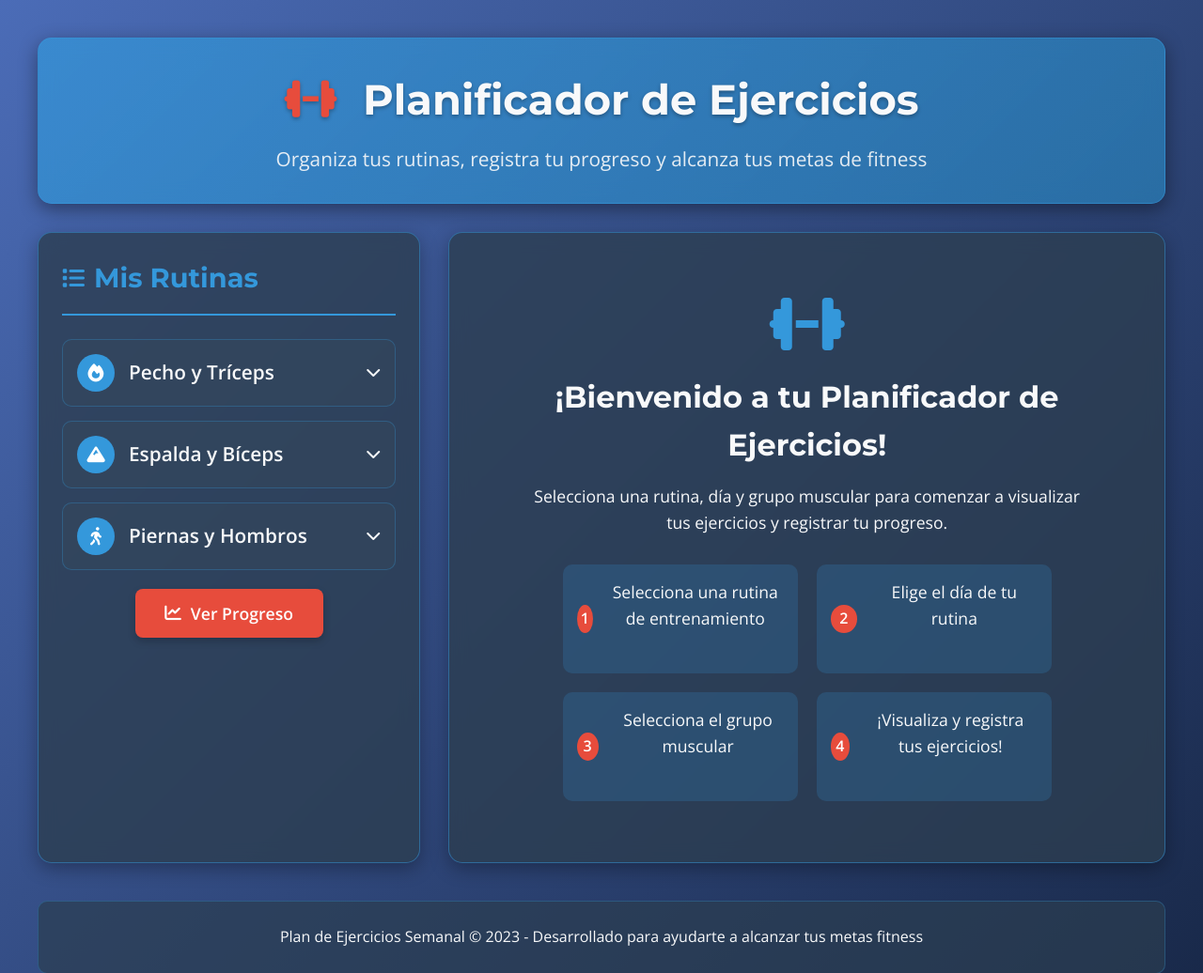
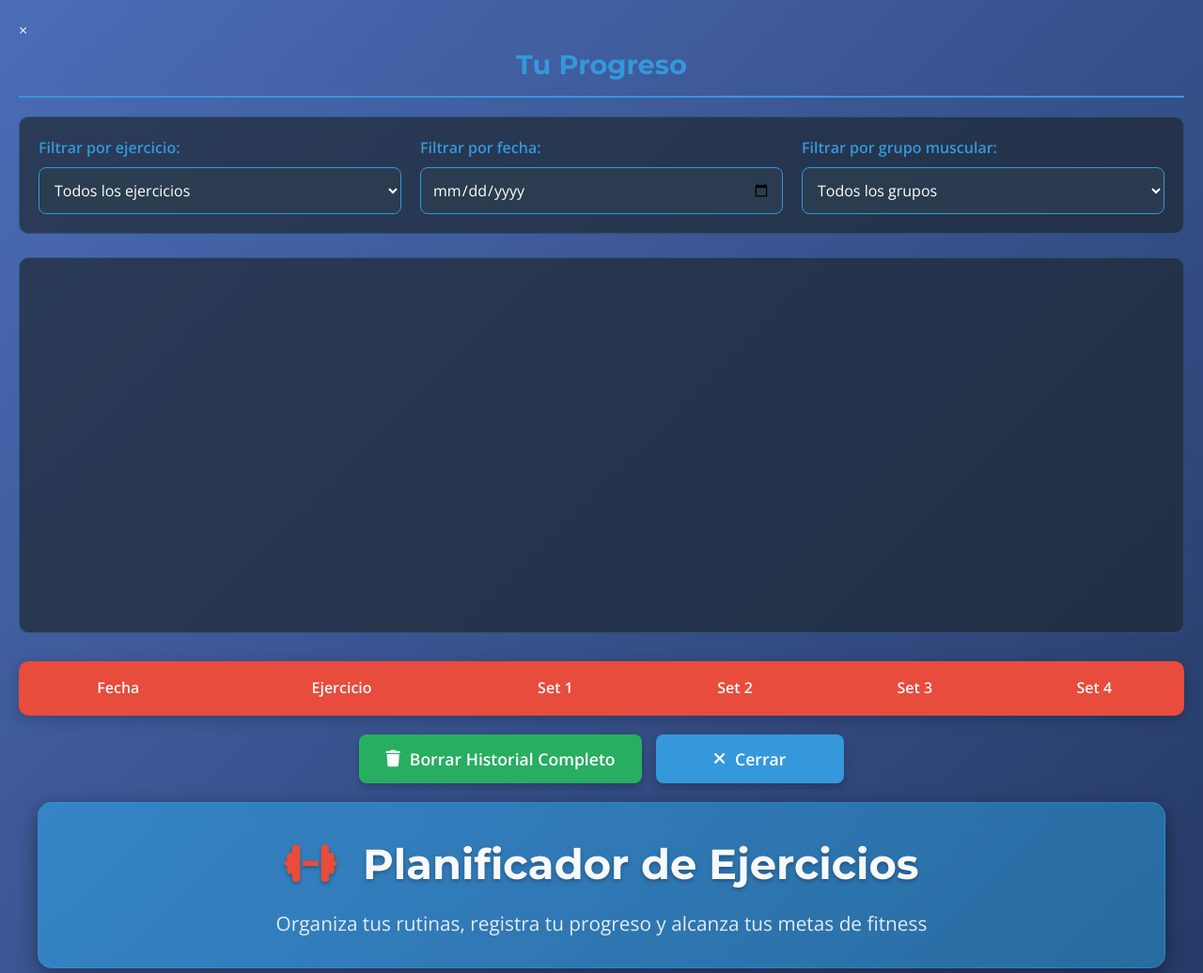
Before and after one commit to Jonatan0234/workoutplanner, a plain HTML site: page index.htm in a window 1280 px wide. Shown: the top 1036 px of the page at 94% size. Drawn offline with nearby package versions, Linux system fonts and the light colour scheme.

Commit message:
Update index.htm

```diff
--- a/index.htm
+++ b/index.htm
@@ -10,6 +10,74 @@
     <link rel="stylesheet" href="https://cdnjs.cloudflare.com/ajax/libs/font-awesome/6.4.0/css/all.min.css">
 </head>
 <body>
+
+
+
+    <!-- Modal para el progreso -->
+    <div id="progress-modal" class="modal">
+        <div class="modal-content">
+            <span class="close">&times;</span>
+            <h2 class="exercise-title">Tu Progreso</h2>
+
+            <div class="filter-section">
+                <div class="filter-group">
+                    <label for="exercise-filter">Filtrar por ejercicio:</label>
+                    <select id="exercise-filter">
+                        <option value="all">Todos los ejercicios</option>
+                    </select>
+                </div>
+
+                <div class="filter-group">
+                    <label for="date-filter">Filtrar por fecha:</label>
+                    <input type="date" id="date-filter">
+                </div>
+
+                <div class="filter-group">
+                    <label for="muscle-filter">Filtrar por grupo muscular:</label>
+                    <select id="muscle-filter">
+                        <option value="all">Todos los grupos</option>
+                        <option value="pecho">Pecho</option>
+                        <option value="triceps">Tríceps</option>
+                        <option value="espalda">Espalda</option>
+                        <option value="biceps">Bíceps</option>
+                        <option value="piernas">Piernas</option>
+                        <option value="hombros">Hombros</option>
+                    </select>
+                </div>
+            </div>
+
+            <div class="chart-container">
+                <canvas id="progress-chart"></canvas>
+            </div>
+
+            <table class="progress-table">
+                <thead>
+                    <tr>
+                        <th>Fecha</th>
+                        <th>Ejercicio</th>
+                        <th>Set 1</th>
+                        <th>Set 2</th>
+                        <th>Set 3</th>
+                        <th>Set 4</th>
+                    </tr>
+                </thead>
+                <tbody id="progress-data">
+                </tbody>
+            </table>
+            <div class="btn-container">
+                <button class="btn btn-danger" id="clear-history">
+                    <i class="fas fa-trash"></i> Borrar Historial Completo
+                </button>
+                <button class="btn btn-secondary" id="close-modal">
+                    <i class="fas fa-times"></i> Cerrar
+                </button>
+            </div>
+        </div>
+    </div>
+
+
+
+
     <div class="container">
         <header>
             <div class="header-content">
@@ -185,7 +253,7 @@
                             </div>
                             <div class="instruction">
                                 <div class="number">2</div>
-                                <p>Elige el día de tu rutina</p>
+                                <p>Elige el día de your rutina</p>
                             </div>
                             <div class="instruction">
                                 <div class="number">3</div>
@@ -271,6 +339,8 @@
         </footer>
     </div>
 
+    <!-- Incluir la base de datos primero -->
+    <script src="database.js"></script>
     <script src="script.js"></script>
 </body>
 </html>
```
